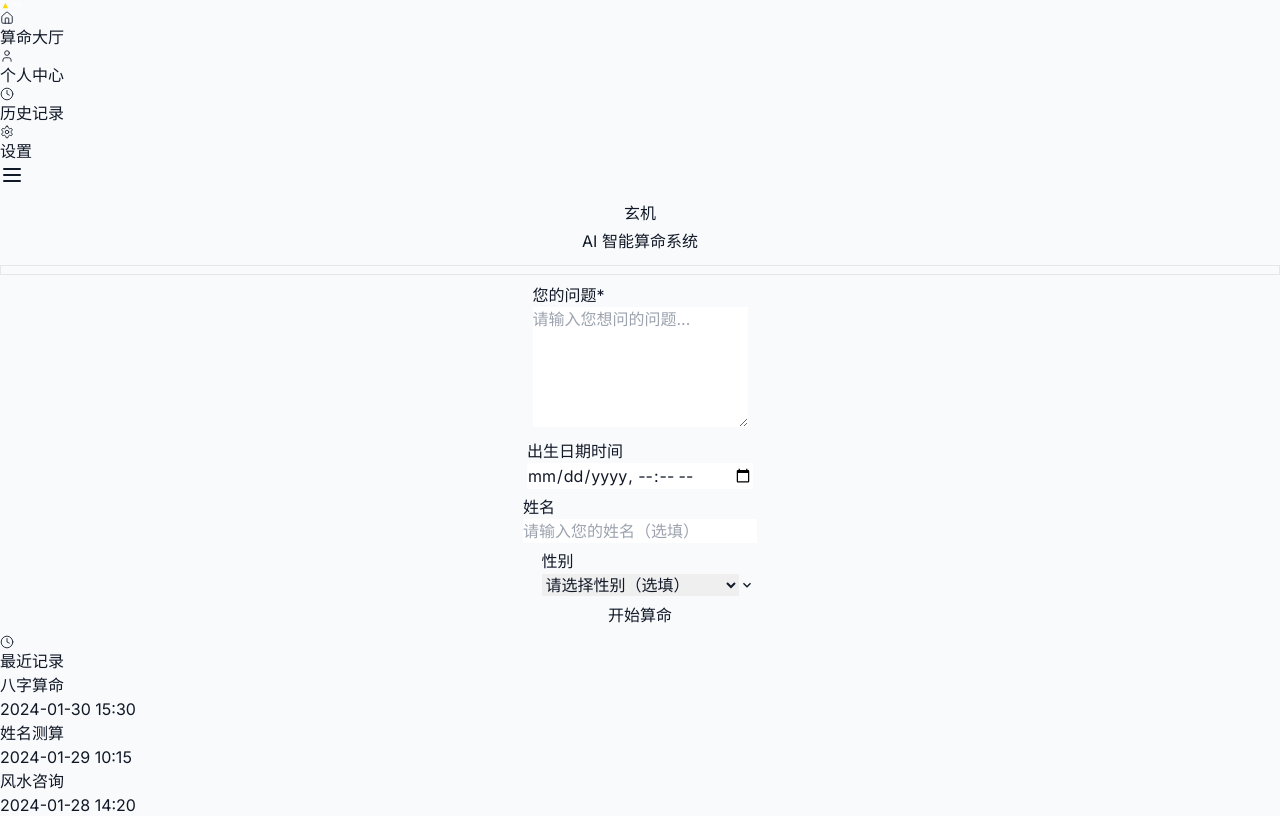
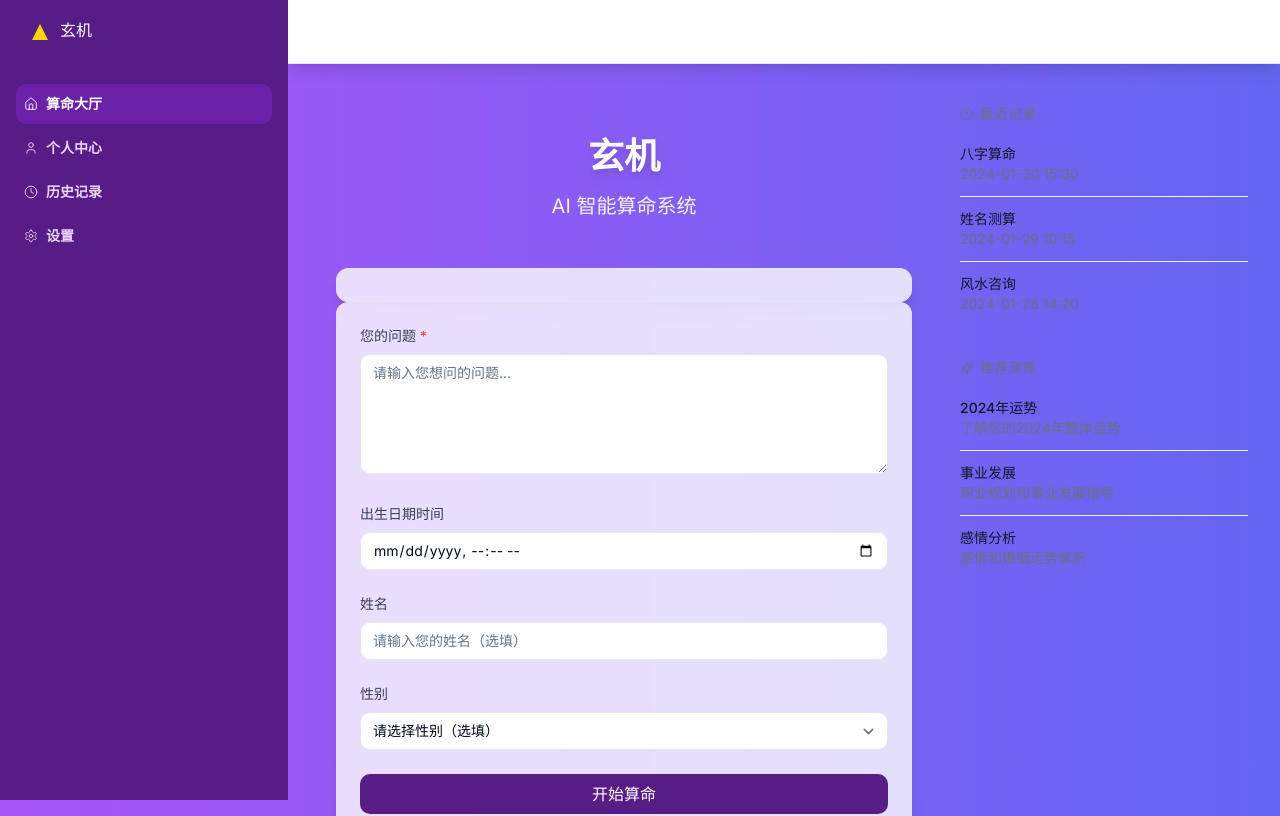
Before and after one commit to zh4men9/xuanji, a Next.js app: page / in a window 1280 px wide. Shown: the top 816 px of the page. Built offline with nearby package versions, Linux system fonts and the light colour scheme.

Commit message:
解决css问题

```diff
--- a/app/globals.css
+++ b/app/globals.css
@@ -2,18 +2,36 @@
 @tailwind components;
 @tailwind utilities;
 
-:root {
-  --primary: #4A148C;
-  --primary-light: #7B1FA2;
-  --primary-dark: #311B92;
-  --accent: #FFD700;
-  --accent-light: #FFE57F;
-  --accent-dark: #FFC400;
-}
+@layer base {
+  :root {
+    --background: 0 0% 100%;
+    --foreground: 222.2 84% 4.9%;
+    --card: 0 0% 100%;
+    --card-foreground: 222.2 84% 4.9%;
+    --popover: 0 0% 100%;
+    --popover-foreground: 222.2 84% 4.9%;
+    --primary: 262.1 83.3% 57.8%;
+    --primary-foreground: 210 40% 98%;
+    --secondary: 210 40% 96.1%;
+    --secondary-foreground: 222.2 47.4% 11.2%;
+    --muted: 210 40% 96.1%;
+    --muted-foreground: 215.4 16.3% 46.9%;
+    --accent: 210 40% 96.1%;
+    --accent-foreground: 222.2 47.4% 11.2%;
+    --destructive: 0 84.2% 60.2%;
+    --destructive-foreground: 210 40% 98%;
+    --border: 214.3 31.8% 91.4%;
+    --input: 214.3 31.8% 91.4%;
+    --ring: 262.1 83.3% 57.8%;
+    --radius: 0.75rem;
+  }
 
-@layer base {
+  * {
+    @apply border-border;
+  }
+
   body {
-    @apply antialiased text-gray-900 bg-gray-50;
+    @apply bg-gradient-to-r from-purple-500 to-indigo-500 text-foreground antialiased min-h-screen;
   }
 }
 
@@ -38,7 +56,34 @@
   }
 
   .card {
-    @apply bg-white rounded-lg shadow-sm p-6
-           hover:shadow-md transition-shadow duration-200;
+    @apply bg-white/80 backdrop-blur-sm rounded-lg shadow-lg p-6 space-y-6;
+  }
+
+  .form-group {
+    @apply space-y-2;
+  }
+
+  .form-label {
+    @apply block text-sm font-medium text-gray-700;
+  }
+
+  .form-input {
+    @apply w-full rounded-md border border-input bg-background px-3 py-2 text-sm
+           ring-offset-background file:border-0 file:bg-transparent file:text-sm file:font-medium
+           placeholder:text-muted-foreground focus-visible:outline-none focus-visible:ring-2
+           focus-visible:ring-ring focus-visible:ring-offset-2 disabled:cursor-not-allowed disabled:opacity-50;
+  }
+
+  .form-textarea {
+    @apply w-full min-h-[120px] rounded-md border border-input bg-background px-3 py-2 text-sm
+           ring-offset-background placeholder:text-muted-foreground focus-visible:outline-none
+           focus-visible:ring-2 focus-visible:ring-ring focus-visible:ring-offset-2
+           disabled:cursor-not-allowed disabled:opacity-50;
+  }
+
+  .form-select {
+    @apply w-full rounded-md border border-input bg-background px-3 py-2 text-sm
+           ring-offset-background focus-visible:outline-none focus-visible:ring-2
+           focus-visible:ring-ring focus-visible:ring-offset-2 disabled:cursor-not-allowed disabled:opacity-50;
   }
 }
--- a/app/page.tsx
+++ b/app/page.tsx
@@ -1,6 +1,5 @@
 'use client';
 
-import { Box, Container, Heading, Text, VStack, HStack, Button } from '@chakra-ui/react';
 import { DivinationForm } from '@/components/divination/DivinationForm';
 import { DivinationResult } from '@/components/divination/DivinationResult';
 import { ConversationHistory } from '@/components/divination/ConversationHistory';
@@ -10,29 +9,34 @@ export default function Home() {
   const { currentResponse, clearHistory, history } = useDivinationStore();
 
   return (
-    <Container maxW="container.xl" py={8}>
-      <VStack spacing={8} align="stretch">
-        <Box textAlign="center">
-          <Heading as="h1" size="2xl" mb={4} color="red.600">
+    <div className="container mx-auto py-8 px-4">
+      <div className="flex flex-col items-center space-y-8">
+        <div className="text-center">
+          <h1 className="text-4xl font-bold text-white mb-4 drop-shadow-lg">
             玄机
-          </Heading>
-          <Text fontSize="xl" color="gray.600">
+          </h1>
+          <p className="text-xl text-white/90">
             AI 智能算命系统
-          </Text>
-        </Box>
+          </p>
+        </div>
 
-        <ConversationHistory />
+        <div className="w-full max-w-4xl">
+          <ConversationHistory />
 
-        {!currentResponse ? <DivinationForm /> : <DivinationResult />}
+          {!currentResponse ? <DivinationForm /> : <DivinationResult />}
 
-        {history.length > 0 && (
-          <HStack justifyContent="space-between">
-            <Button colorScheme="gray" size="sm" onClick={clearHistory}>
-              清除对话历史
-            </Button>
-          </HStack>
-        )}
-      </VStack>
-    </Container>
+          {history.length > 0 && (
+            <div className="flex justify-between mt-4">
+              <button
+                onClick={clearHistory}
+                className="px-4 py-2 text-sm text-white/80 hover:text-white transition-colors"
+              >
+                清除对话历史
+              </button>
+            </div>
+          )}
+        </div>
+      </div>
+    </div>
   );
 }
--- /dev/null
+++ b/postcss.config.js
@@ -0,0 +1,6 @@
+module.exports = {
+  plugins: {
+    'tailwindcss': {},
+    'autoprefixer': {},
+  }
+}
--- a/src/components/divination/ConversationHistory.tsx
+++ b/src/components/divination/ConversationHistory.tsx
@@ -1,30 +1,25 @@
 'use client';
 
-import { Box, Text } from '@chakra-ui/react';
 import { useDivinationStore } from '@/lib/divination';
 import ReactMarkdown from 'react-markdown';
 import remarkGfm from 'remark-gfm';
 import { Prism as SyntaxHighlighter } from 'react-syntax-highlighter';
 import { atomDark } from 'react-syntax-highlighter/dist/cjs/styles/prism';
+import { cn } from '@/lib/utils';
 
 export const ConversationHistory = () => {
   const { history } = useDivinationStore();
 
   return (
-    <Box mt={4} p={4} borderWidth="1px" borderRadius="md" maxH="400px" overflowY="auto">
-      {history.map((message, index) => (
-        <Box key={index} my={2} alignSelf={message.role === 'user' ? 'flex-end' : 'flex-start'} >
-          <Text fontWeight="bold" color={message.role === 'user' ? 'blue.500' : 'green.500'}>
-            {message.role === 'user' ? '用户：' : 'AI：'}
-          </Text>
-          <Box
-            bg={message.role === 'user' ? 'blue.50' : 'green.50'}
-            p={2}
-            borderRadius="md"
-            maxWidth="80%"
-            ml={message.role === 'assistant' ? 2 : 0}
-            mr={message.role === 'user' ? 2 : 0}
-          >
+    <div className="mt-4 p-4 border rounded-lg max-h-[400px] overflow-y-auto bg-white/80 backdrop-blur-sm shadow-lg">
+      {history
+        .filter((message) => message.role === 'user')
+        .map((message, index) => (
+          <div key={index} className="my-2 flex flex-col items-end">
+            <div className="font-semibold text-purple-600">
+              用户：
+            </div>
+            <div className="bg-purple-50 p-3 rounded-lg max-w-[80%] mr-2 shadow-sm">
               <ReactMarkdown
                 remarkPlugins={[remarkGfm]}
                 components={{
@@ -39,18 +34,19 @@ export const ConversationHistory = () => {
                         {...props}
                       />
                     ) : (
-                    <code className={className} {...props}>
+                      <code className={cn('bg-purple-100 px-1 py-0.5 rounded text-sm', className)} {...props}>
                         {children}
                       </code>
                     )
                   }
                 }}
+                className="prose prose-purple max-w-none"
               >
                 {message.content}
               </ReactMarkdown>
-          </Box>
-        </Box>
+            </div>
+          </div>
         ))}
-    </Box>
+    </div>
   );
 };
--- a/src/components/divination/DivinationForm.tsx
+++ b/src/components/divination/DivinationForm.tsx
@@ -1,22 +1,10 @@
 'use client';
 
 import { useState } from 'react';
-import {
-  Box,
-  Button,
-  FormControl,
-  FormLabel,
-  Input,
-  Select,
-  Textarea,
-  VStack,
-  useToast,
-} from '@chakra-ui/react';
 import { useDivinationStore } from '@/lib/divination';
 import type { IDivinationRequest } from '@/types/divination.types';
 
 export const DivinationForm = () => {
-  const toast = useToast();
   const { generateDivination, isLoading } = useDivinationStore();
 
   const [formData, setFormData] = useState<IDivinationRequest>({
@@ -37,86 +25,88 @@ export const DivinationForm = () => {
     e.preventDefault();
 
     if (!formData.question.trim()) {
-      toast({
-        title: '请输入您的问题',
-        status: 'error',
-        duration: 3000,
-        isClosable: true,
-      });
+      alert('请输入您的问题');
       return;
     }
 
     try {
       await generateDivination(formData);
     } catch (error) {
-      toast({
-        title: '算命失败',
-        description: error instanceof Error ? error.message : '请稍后重试',
-        status: 'error',
-        duration: 5000,
-        isClosable: true,
-      });
+      alert(error instanceof Error ? error.message : '请稍后重试');
     }
   };
 
   return (
-    <Box as="form" onSubmit={handleSubmit} width="100%" maxW="600px" mx="auto">
-      <VStack spacing={6}>
-        <FormControl isRequired>
-          <FormLabel>您的问题</FormLabel>
-          <Textarea
+    <form onSubmit={handleSubmit} className="card">
+      <div className="form-group">
+        <label htmlFor="question" className="form-label">
+          您的问题 <span className="text-red-500">*</span>
+        </label>
+        <textarea
+          id="question"
           name="question"
           value={formData.question}
           onChange={handleChange}
           placeholder="请输入您想问的问题..."
-            minH="120px"
+          className="form-textarea"
+          required
         />
-        </FormControl>
+      </div>
 
-        <FormControl>
-          <FormLabel>出生日期时间</FormLabel>
-          <Input
+      <div className="form-group">
+        <label htmlFor="birthDateTime" className="form-label">
+          出生日期时间
+        </label>
+        <input
+          type="datetime-local"
+          id="birthDateTime"
           name="birthDateTime"
-            type="datetime-local"
           value={formData.birthDateTime}
           onChange={handleChange}
+          className="form-input"
         />
-        </FormControl>
+      </div>
 
-        <FormControl>
-          <FormLabel>姓名</FormLabel>
-          <Input
+      <div className="form-group">
+        <label htmlFor="name" className="form-label">
+          姓名
+        </label>
+        <input
+          type="text"
+          id="name"
           name="name"
           value={formData.name}
           onChange={handleChange}
           placeholder="请输入您的姓名（选填）"
+          className="form-input"
         />
-        </FormControl>
+      </div>
 
-        <FormControl>
-          <FormLabel>性别</FormLabel>
-          <Select
+      <div className="form-group">
+        <label htmlFor="gender" className="form-label">
+          性别
+        </label>
+        <select
+          id="gender"
           name="gender"
           value={formData.gender}
           onChange={handleChange}
-            placeholder="请选择性别（选填）"
+          className="form-select"
         >
+          <option value="">请选择性别（选填）</option>
           <option value="male">男</option>
           <option value="female">女</option>
           <option value="other">其他</option>
-          </Select>
-        </FormControl>
+        </select>
+      </div>
 
-        <Button
+      <button
         type="submit"
-          colorScheme="red"
-          size="lg"
-          width="100%"
-          isLoading={isLoading}
+        disabled={isLoading}
+        className="mt-6 w-full btn-primary disabled:opacity-50 disabled:cursor-not-allowed"
       >
-          开始算命
-        </Button>
-      </VStack>
-    </Box>
+        {isLoading ? '正在算命...' : '开始算命'}
+      </button>
+    </form>
   );
 };
--- a/src/components/divination/DivinationResult.tsx
+++ b/src/components/divination/DivinationResult.tsx
@@ -1,29 +1,20 @@
 'use client';
 
-import { Box, VStack, Heading, Text, Button } from '@chakra-ui/react';
 import { useDivinationStore } from '@/lib/divination';
 import ReactMarkdown from 'react-markdown';
 import remarkGfm from 'remark-gfm';
 import { Prism as SyntaxHighlighter } from 'react-syntax-highlighter';
 import { atomDark } from 'react-syntax-highlighter/dist/cjs/styles/prism';
+import { cn } from '@/lib/utils';
 
 export const DivinationResult = () => {
   const { currentResponse, clearResult } = useDivinationStore();
 
-  if (!currentResponse) {
-    return <Text>No divination result to display.</Text>;
-  }
+  if (!currentResponse) return null;
 
   return (
-    <Box padding={4} borderWidth="1px" borderRadius="md">
-      <VStack spacing={4} align="stretch">
-        <Box textAlign="center">
-          <Heading as="h2" size="lg">
-            算命结果
-          </Heading>
-        </Box>
-
-        <Box>
+    <div className="w-full max-w-2xl mx-auto bg-white/80 backdrop-blur-sm rounded-lg shadow-lg p-6">
+      <div className="prose prose-purple max-w-none">
         <ReactMarkdown
           remarkPlugins={[remarkGfm]}
           components={{
@@ -38,7 +29,7 @@ export const DivinationResult = () => {
                   {...props}
                 />
               ) : (
-                  <code className={className} {...props}>
+                <code className={cn('bg-purple-100 px-1 py-0.5 rounded text-sm', className)} {...props}>
                   {children}
                 </code>
               )
@@ -47,12 +38,16 @@ export const DivinationResult = () => {
         >
           {currentResponse}
         </ReactMarkdown>
-        </Box>
+      </div>
 
-        <Button colorScheme="red" onClick={clearResult}>
-          重新算命
-        </Button>
-      </VStack>
-    </Box>
+      <div className="mt-6 flex justify-end">
+        <button
+          onClick={clearResult}
+          className="px-4 py-2 text-sm text-purple-600 hover:text-purple-700 font-medium transition-colors"
+        >
+          返回
+        </button>
+      </div>
+    </div>
   );
 };
--- a/src/components/layout/MainLayout.tsx
+++ b/src/components/layout/MainLayout.tsx
@@ -15,7 +15,7 @@ export default function MainLayout({ children }: MainLayoutProps) {
   const [sidebarOpen, setSidebarOpen] = useState(false);
 
   return (
-    <div className="h-screen bg-gray-50">
+    <div className="h-screen bg-gradient-to-r from-purple-500 to-indigo-500">
       {/* 移动端侧边栏 */}
       <Dialog
         as="div"
@@ -70,7 +70,7 @@ export default function MainLayout({ children }: MainLayoutProps) {
 
       {/* 主要内容区域 */}
       <div className="lg:pl-72">
-        <div className="sticky top-0 z-40 flex h-16 shrink-0 items-center gap-x-4 border-b border-gray-200 bg-white px-4 shadow-sm sm:gap-x-6 sm:px-6 lg:px-8">
+        <div className="sticky top-0 z-40 flex h-16 shrink-0 items-center gap-x-4 border-b border-gray-200 bg-white px-4 shadow-lg sm:gap-x-6 sm:px-6 lg:px-8">
           <button
             type="button"
             className="-m-2.5 p-2.5 text-gray-700 lg:hidden"
--- a/tailwind.config.ts
+++ b/tailwind.config.ts
@@ -5,14 +5,89 @@ export default {
     "./pages/**/*.{js,ts,jsx,tsx,mdx}",
     "./components/**/*.{js,ts,jsx,tsx,mdx}",
     "./app/**/*.{js,ts,jsx,tsx,mdx}",
+    "./src/**/*.{js,ts,jsx,tsx,mdx}",
   ],
+  darkMode: ["class"],
   theme: {
+    container: {
+      center: true,
+      padding: "2rem",
+      screens: {
+        "2xl": "1400px",
+      },
+    },
     extend: {
       colors: {
-        background: "var(--background)",
-        foreground: "var(--foreground)",
+        border: "hsl(var(--border))",
+        input: "hsl(var(--input))",
+        ring: "hsl(var(--ring))",
+        background: "hsl(var(--background))",
+        foreground: "hsl(var(--foreground))",
+        primary: {
+          DEFAULT: "hsl(var(--primary))",
+          foreground: "hsl(var(--primary-foreground))",
+          50: '#f5f3ff',
+          100: '#ede9fe',
+          200: '#ddd6fe',
+          300: '#c4b5fd',
+          400: '#a78bfa',
+          500: '#8b5cf6',
+          600: '#7c3aed',
+          700: '#6d28d9',
+          800: '#5b21b6',
+          900: '#4c1d95',
+          950: '#2e1065',
+        },
+        secondary: {
+          DEFAULT: "hsl(var(--secondary))",
+          foreground: "hsl(var(--secondary-foreground))",
+        },
+        destructive: {
+          DEFAULT: "hsl(var(--destructive))",
+          foreground: "hsl(var(--destructive-foreground))",
+        },
+        muted: {
+          DEFAULT: "hsl(var(--muted))",
+          foreground: "hsl(var(--muted-foreground))",
+        },
+        accent: {
+          DEFAULT: "hsl(var(--accent))",
+          foreground: "hsl(var(--accent-foreground))",
+        },
+        popover: {
+          DEFAULT: "hsl(var(--popover))",
+          foreground: "hsl(var(--popover-foreground))",
+        },
+        card: {
+          DEFAULT: "hsl(var(--card))",
+          foreground: "hsl(var(--card-foreground))",
+        },
+      },
+      typography: {
+        DEFAULT: {
+          css: {
+            maxWidth: 'none',
+            color: '#333',
+            a: {
+              color: '#7c3aed',
+              '&:hover': {
+                color: '#6d28d9',
+              },
+            },
+          },
+        },
+      },
+      borderRadius: {
+        lg: "var(--radius)",
+        md: "calc(var(--radius) - 2px)",
+        sm: "calc(var(--radius) - 4px)",
       },
     },
   },
-  plugins: [],
+  plugins: [
+    require("@tailwindcss/typography"),
+    require("@tailwindcss/forms")({
+      strategy: 'class',
+    }),
+  ],
 } satisfies Config;
```
Also changed, not shown: package.json (+6 -2 lines), 1 other file (tests, documents, lock files or other folders). Lines whose indentation alone changed are shown as unchanged.
